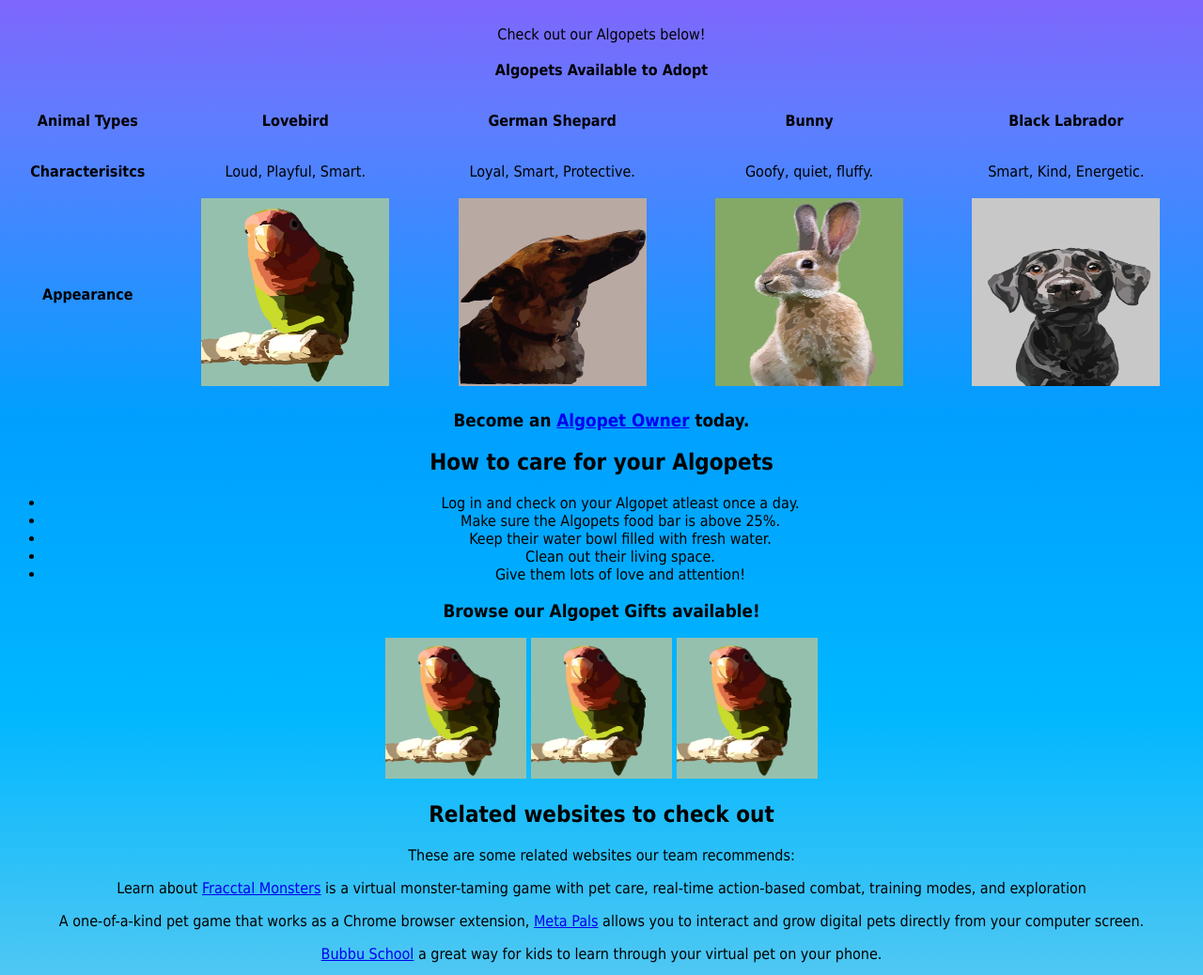
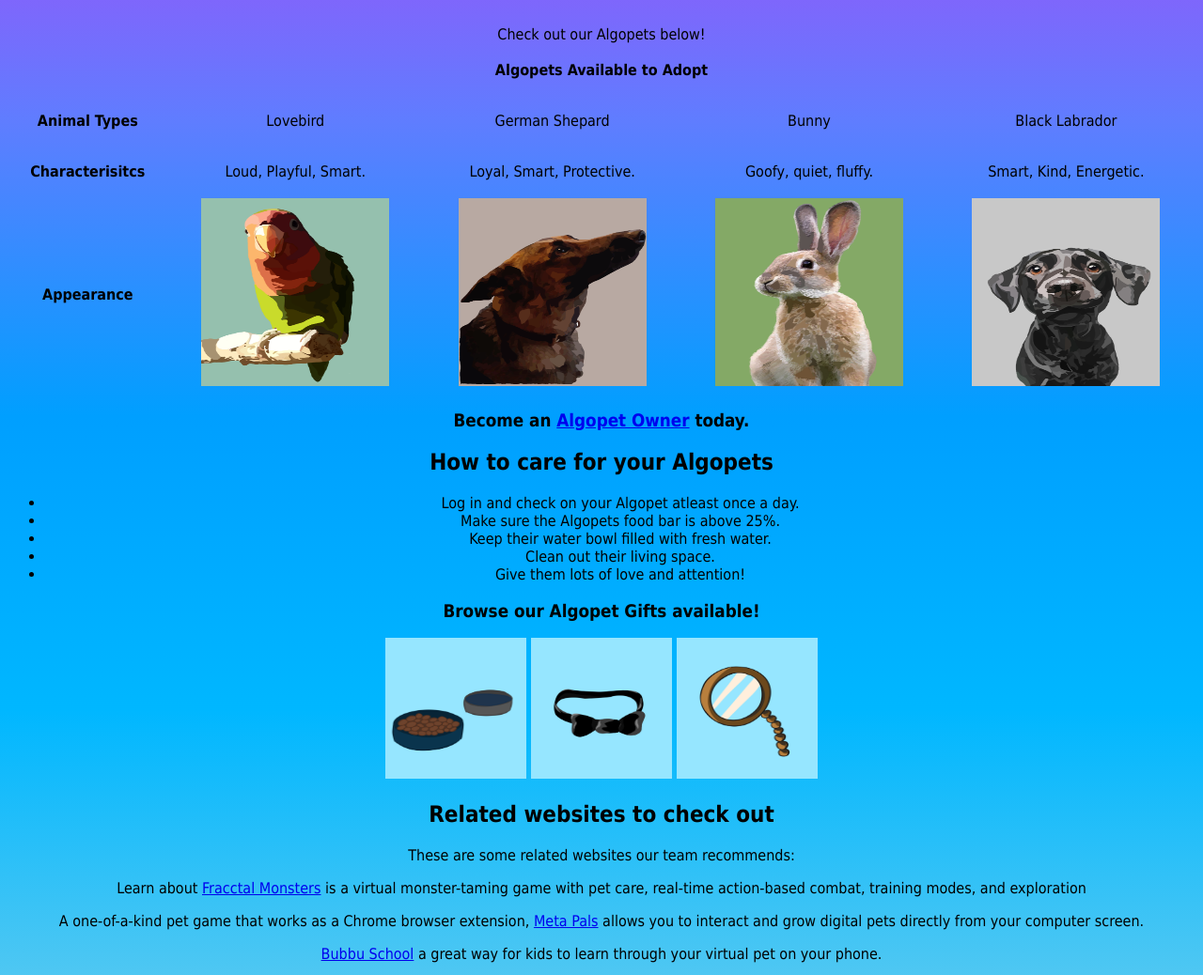
Before and after one commit to Ganainmtech/algopets-uni, a plain HTML site: page website/adoptpet.html in a window 1280 px wide. Shown: the part 183-1221 px from the top of the page at 94% size. Drawn offline with Linux system fonts and the light colour scheme.

Commit message:
Update adoptpet.html

```diff
--- a/website/adoptpet.html
+++ b/website/adoptpet.html
@@ -31,10 +31,10 @@
 </tr>
 <tr>
 	<th>Animal Types </th>
-	<th>Lovebird</th>
-	<th>German Shepard</th>
-	<th>Bunny</th>
-	<th>Black Labrador </th>
+	<td>Lovebird</td>
+	<td>German Shepard</td>
+	<td>Bunny</td>
+	<td>Black Labrador </td>
 </tr>
 <tr>
 	<th>Characterisitcs </th>
@@ -64,9 +64,9 @@
 </ul>
 
 <h3>Browse our Algopet Gifts available!</h3>
-<p class ="image-cols"><img src="Images/lovebird.png" width="150" height="150" alt="lovebird">
-<img src="Images/lovebird.png" width="150" height="150" alt="lovebird">
-<img src="Images/lovebird.png" width="150" height="150" alt="lovebird"></p>
+<p class ="image-cols"><img src="Images/food.png" width="150" height="150" alt="petfood">
+<img src="Images/bow.png" width="150" height="150" alt="petbow">
+<img src="Images/mono.png" width="150" height="150" alt="petglass"></p>
 
 
 <h2>Related websites to check out</h2>
@@ -77,7 +77,7 @@
 
 </main>
 
-<footer>
+<footer id="footer">
 	<p>Copyright &copy; 2023 Sara Jane Kenny: - info@gmail.com</p>
 </footer>
 
```
